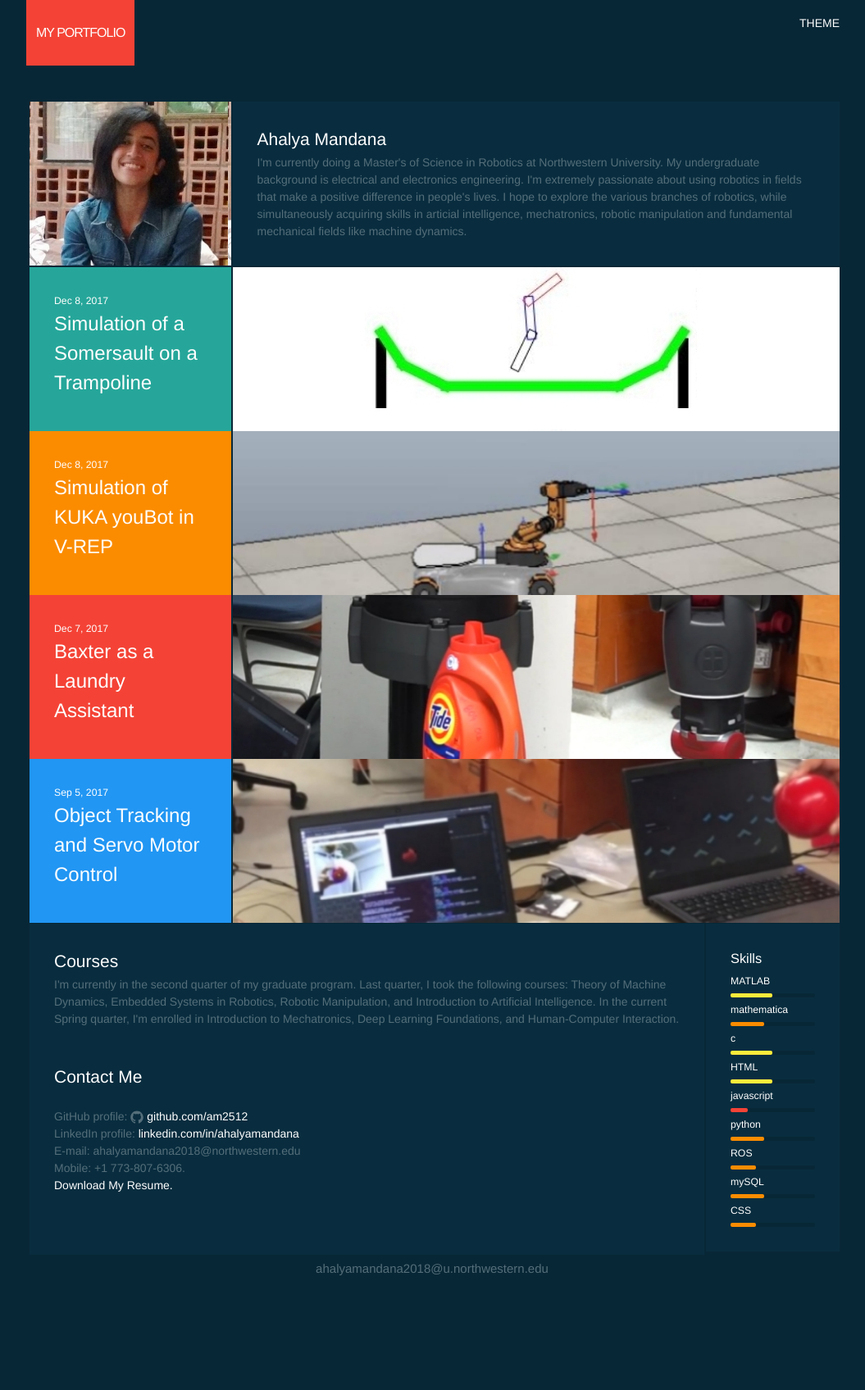
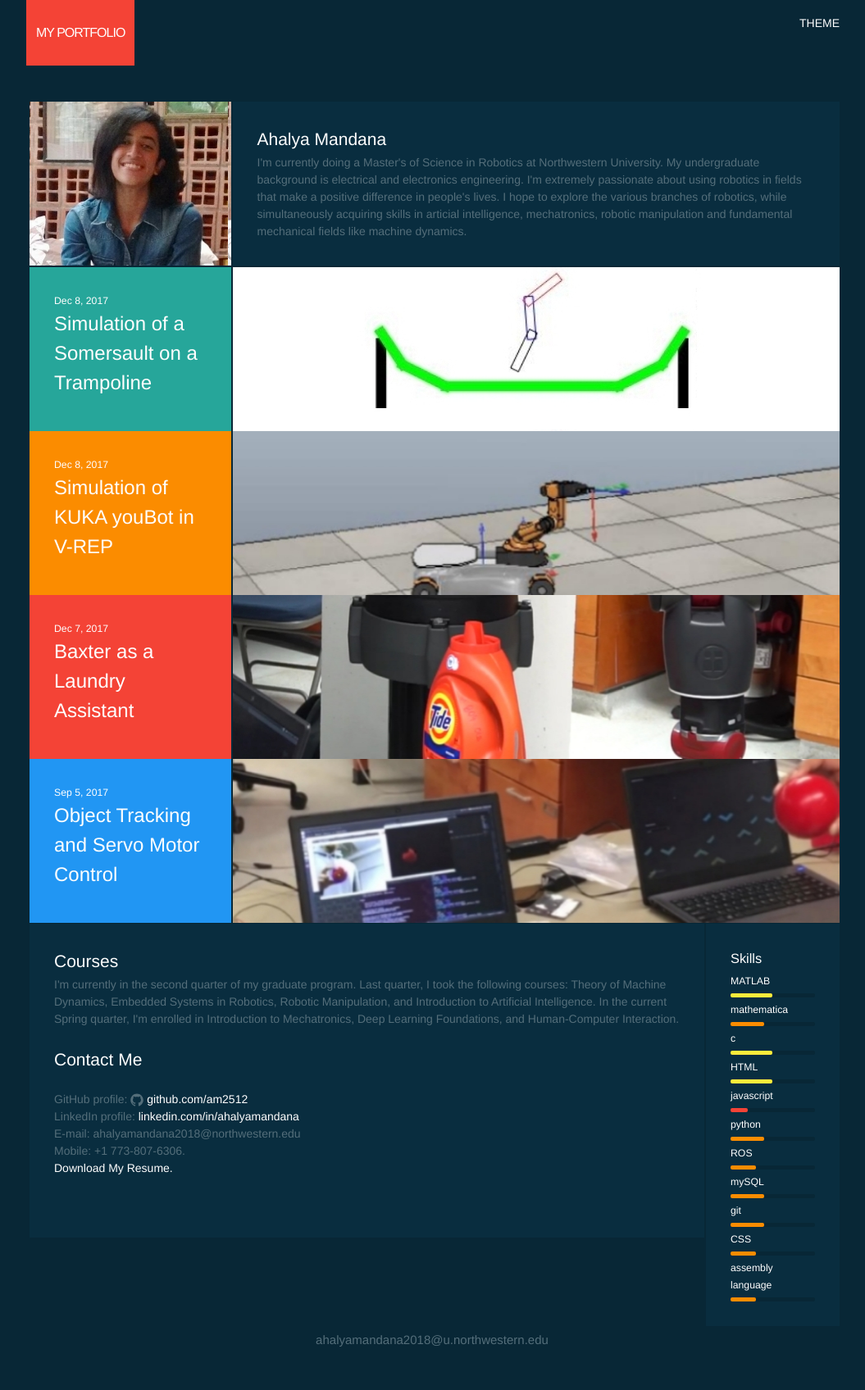
Before and after one commit to am2512/am2512.github.io, a Jekyll site: the page built from index.html, in a window 1280 px wide. Shown: the whole page at 82% size, without its empty margins (112-1167 px from the left). Built offline with Jekyll 4.4.1, drawn with Linux system fonts in a browser that asks for light colours; before the commit the page ends 1610 px from its top, so only the background shows below that.

```diff
--- a/_data/skills.yml
+++ b/_data/skills.yml
@@ -3,7 +3,6 @@
     xp: 5
 -   id: mathematica
     descr: mathematica
-    color: teal
     xp: 4
 -   id: c
     descr: c
@@ -26,6 +25,9 @@
 -   id: git
     descr: git
     xp: 4
-    id: css
+-   id: css
     descr: CSS
     xp: 3
+-   id: assembly language
+    descr: assembly language
+    xp: 3
--- a/index.html
+++ b/index.html
@@ -67,7 +67,7 @@ layout: default
         <div class="block glass">
             <div class="block-body">
                 <h2>Courses</h2>
-                <p class="grey-text">I'm currently in the second quarter of my graduate program. Last quarter, I took the following courses: Theory of Machine Dynamics, Embedded Systems in Robotics, Robotic Manipulation, and Introduction to Artificial Intelligence. In the current Spring quarter, I'm enrolled in Introduction to Mechatronics, Deep Learning Foundations, and Human-Computer Interaction.<br><br><br><h2>Contact Me</h2><br> <p class="grey-text">GitHub profile: {% include icon-github.html %} <a href="https://github.com/am2512">github.com/am2512</a> <br> LinkedIn profile: <a href="https://in.linkedin.com/in/ahalyamandana">linkedin.com/in/ahalyamandana</a> <br>E-mail: ahalyamandana2018@northwestern.edu <br>Mobile: +1 773-807-6306.
+                <p class="grey-text">I'm currently in the second quarter of my graduate program. Last quarter, I took the following courses: Theory of Machine Dynamics, Embedded Systems in Robotics, Robotic Manipulation, and Introduction to Artificial Intelligence. In the current Spring quarter, I'm enrolled in Introduction to Mechatronics, Deep Learning Foundations, and Human-Computer Interaction.<br><br><h2>Contact Me</h2><br> <p class="grey-text">GitHub profile: {% include icon-github.html %} <a href="https://github.com/am2512">github.com/am2512</a> <br> LinkedIn profile: <a href="https://in.linkedin.com/in/ahalyamandana">linkedin.com/in/ahalyamandana</a> <br>E-mail: ahalyamandana2018@northwestern.edu <br>Mobile: +1 773-807-6306.
 <br><a href="/resume/AhalyaMandana_CV.pdf">Download My Resume.</a>
                 </p>
 
```
Also changed, not shown: _posts/2017-09-05-project2.markdown (+7 -1 lines), 1 other file.
